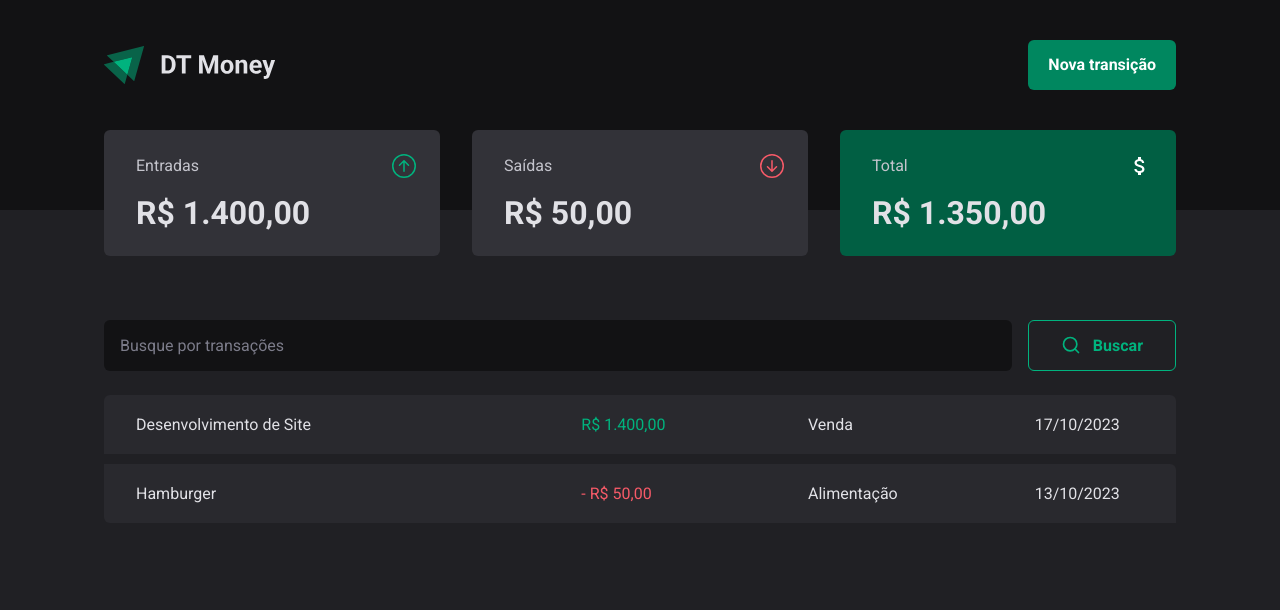
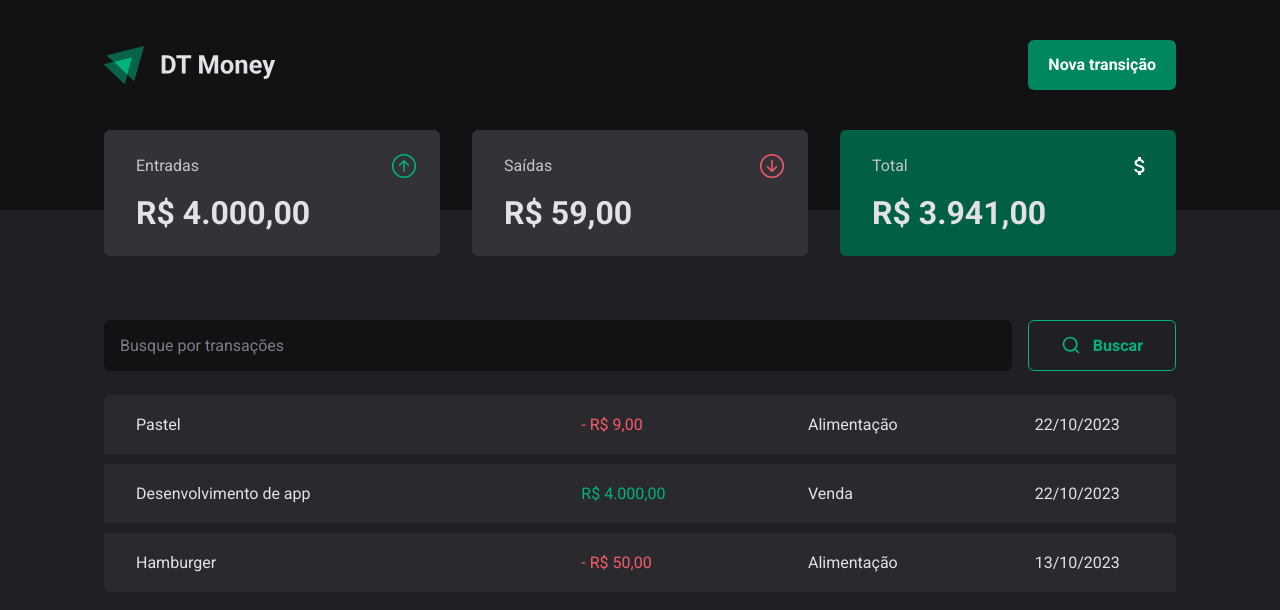
Before and after one commit to rebecaCaroba/FinanControl, a React (Vite) app: page / in a window 1280 px wide. Shown: the top 610 px of the page. Built offline with nearby package versions, Linux system fonts and the light colour scheme; data requests are answered from the project's data file.

Commit message:
Criando nova transação

```diff
--- a/server.json
+++ b/server.json
@@ -1,13 +1,5 @@
 {
   "Transactions": [
-        {
-            "id": 1,
-            "description": "Desenvolvimento de Site",
-            "type": "income",
-            "category": "Venda",
-            "price": 1400,
-            "createdAd": "2023-10-17T12:20:34.281Z"
-        },
     {
       "id": 1,
       "description": "Hamburger",
@@ -15,6 +7,22 @@
       "category": "Alimentação",
       "price": 50,
       "createdAd": "2023-10-13T12:20:34.281Z"
+    },
+    {
+      "description": "Desenvolvimento de app",
+      "type": "income",
+      "category": "Venda",
+      "price": 4000,
+      "createdAd": "2023-10-22T00:56:19.628Z",
+      "id": 2
+    },
+    {
+      "description": "Pastel",
+      "type": "outcome",
+      "category": "Alimentação",
+      "price": 9,
+      "createdAd": "2023-10-22T00:56:31.707Z",
+      "id": 3
     }
   ]
 }
--- a/src/components/NewTransactionModal/index.tsx
+++ b/src/components/NewTransactionModal/index.tsx
@@ -5,6 +5,9 @@ import { BsArrowDownCircle, BsArrowUpCircle } from 'react-icons/bs'
 import * as z from 'zod'
 import { Controller, useForm } from "react-hook-form";
 import { zodResolver } from "@hookform/resolvers/zod";
+import { useContext } from "react";
+import { TransactionsContext } from "../../contexts/TransactionsContext";
+
 
 const newTransactionFormSchema = z.object({
     description: z.string(),
@@ -16,14 +19,23 @@ const newTransactionFormSchema = z.object({
 type NewTransactionInputs = z.infer<typeof newTransactionFormSchema>
 
 export function NewTransactionModal() {
-    const {control, register, handleSubmit, formState: {isSubmitting} } = useForm<NewTransactionInputs>({
+    const { creatTransactions } =  useContext(TransactionsContext)
+
+    const {control, register, handleSubmit, formState: {isSubmitting}, reset } = useForm<NewTransactionInputs>({
         resolver: zodResolver(newTransactionFormSchema)
     })
 
     async function handleCreateNewTransaction(data: NewTransactionInputs) {
-        await new Promise(resolver => setTimeout(resolver, 2000))
+        const { category, description, price, type } = data
 
-        console.log(data)
+        await creatTransactions({
+            category,
+            description,
+            price,
+            type
+        })
+
+        reset()
     }
 
     return (
--- a/src/contexts/TransactionsContext.tsx
+++ b/src/contexts/TransactionsContext.tsx
@@ -13,10 +13,18 @@ interface TransactionsProps {
 interface TransactionsContextType {
     transactions: TransactionsProps[],
     fetchTransactions: (query: string) => Promise<void>
+    creatTransactions: (data:TransactionsInput) => Promise<void>
 }
 
 interface TransactionsProviderProps {
     children: ReactNode
+}
+
+interface TransactionsInput {
+    description: string,
+    type: 'income' | 'outcome',
+    category: string,
+    price: number,
 }
 
 export const TransactionsContext = createContext({} as TransactionsContextType)
@@ -27,11 +35,27 @@ export function TransactionsProvider({ children }: TransactionsProviderProps) {
     async function fetchTransactions(query?: string) {
         const response = await api.get('Transactions',{
             params: {
+                _sort: 'createdAd',
+                _order: 'desc',
                 q: query,
             }
         })
 
         setTransactions(response.data)
+    }
+
+    async function creatTransactions(data:TransactionsInput) {
+        const {category, description, price, type} = data
+
+        const response = await api.post('Transactions', {
+            description,
+            type,
+            category,
+            price,
+            createdAd: new Date()
+        })
+
+        setTransactions(state => [response.data, ...state])
     }
 
     useEffect(() => {
@@ -42,6 +66,7 @@ export function TransactionsProvider({ children }: TransactionsProviderProps) {
         <TransactionsContext.Provider value={{
             transactions,
             fetchTransactions,
+            creatTransactions,
             }}>
             {children}
         </TransactionsContext.Provider>
```
Lines whose indentation alone changed are shown as unchanged.
